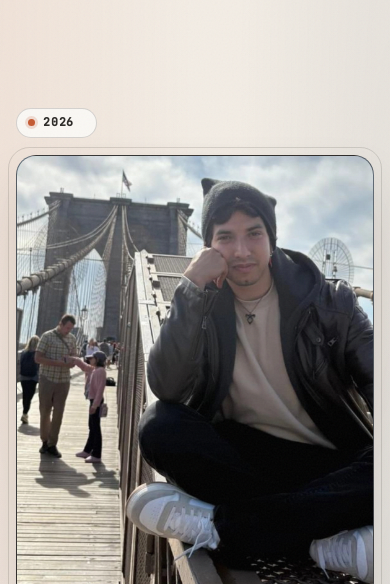
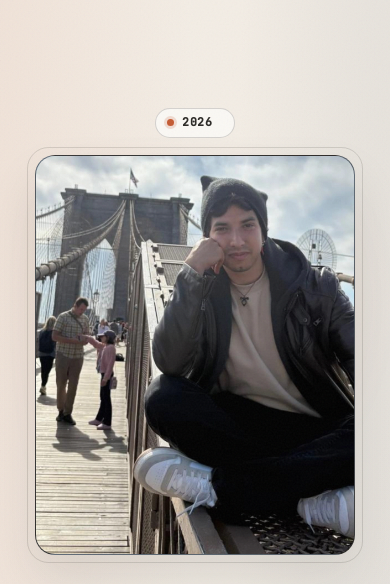
Before and after one commit to UlisesPoncePretelin/UlisesPoncePretelin.github.io, a plain HTML site: page index.html in a window 390 px wide. Shown: the part 60-644 px from the top of the page. Drawn offline with Linux system fonts and the light colour scheme.

Commit message:
Alinear badge y retrato del hero en un mismo bloque centrado.

```diff
--- a/styles.css
+++ b/styles.css
@@ -365,6 +365,14 @@ main {
   min-height: min(82vh, 52rem);
 }
 
+.hero-left {
+  display: flex;
+  flex-direction: column;
+  align-items: center;
+  width: min(100%, 24rem);
+  margin-inline: auto;
+}
+
 .hero-badge {
   display: inline-flex;
   align-items: center;
@@ -380,6 +388,7 @@ main {
   background: var(--surface);
   border: 1px solid var(--line-strong);
   border-radius: 999px;
+  max-width: 100%;
 }
 
 .hero-badge-dot {
@@ -397,8 +406,7 @@ main {
 
 .portrait-stage {
   position: relative;
-  width: min(100%, 24rem);
-  margin-inline: auto;
+  width: 100%;
   transform-style: preserve-3d;
   will-change: transform;
 }
@@ -2661,6 +2669,7 @@ body.is-loaded .chapter-nav {
 
   .hero-left {
     order: -1;
+    width: min(100%, 20rem);
   }
 
   .metrics-row {
```
